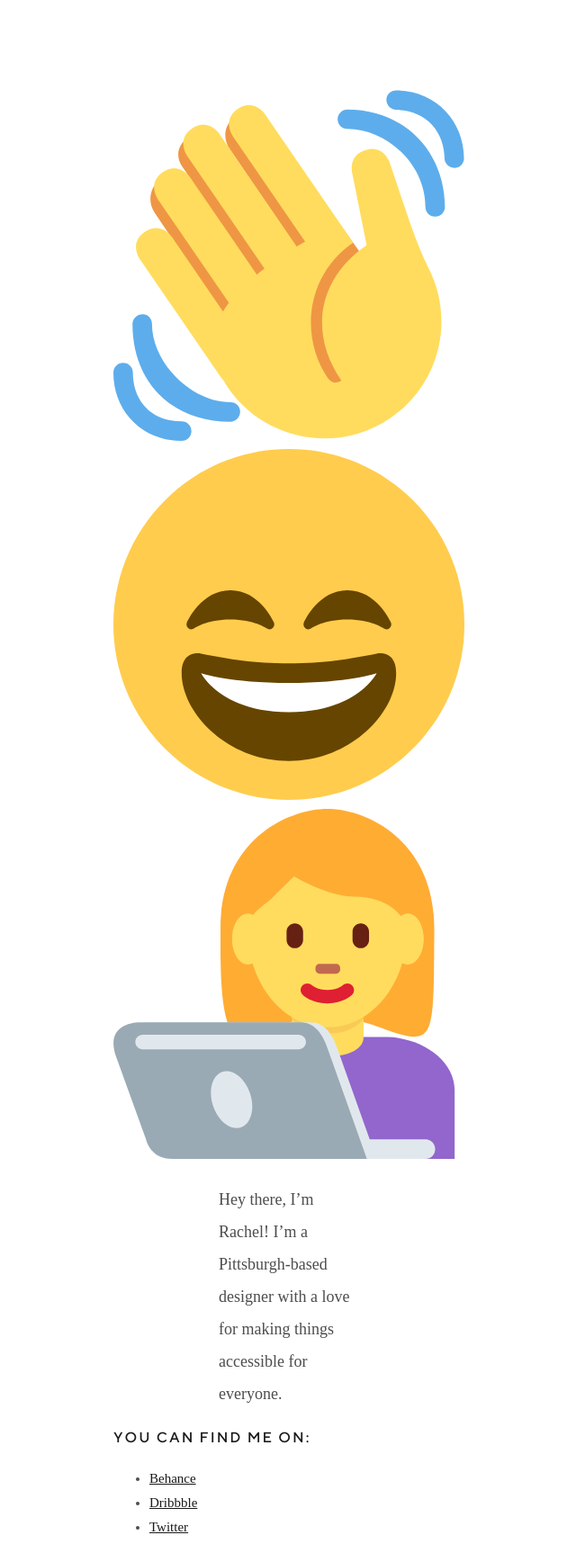
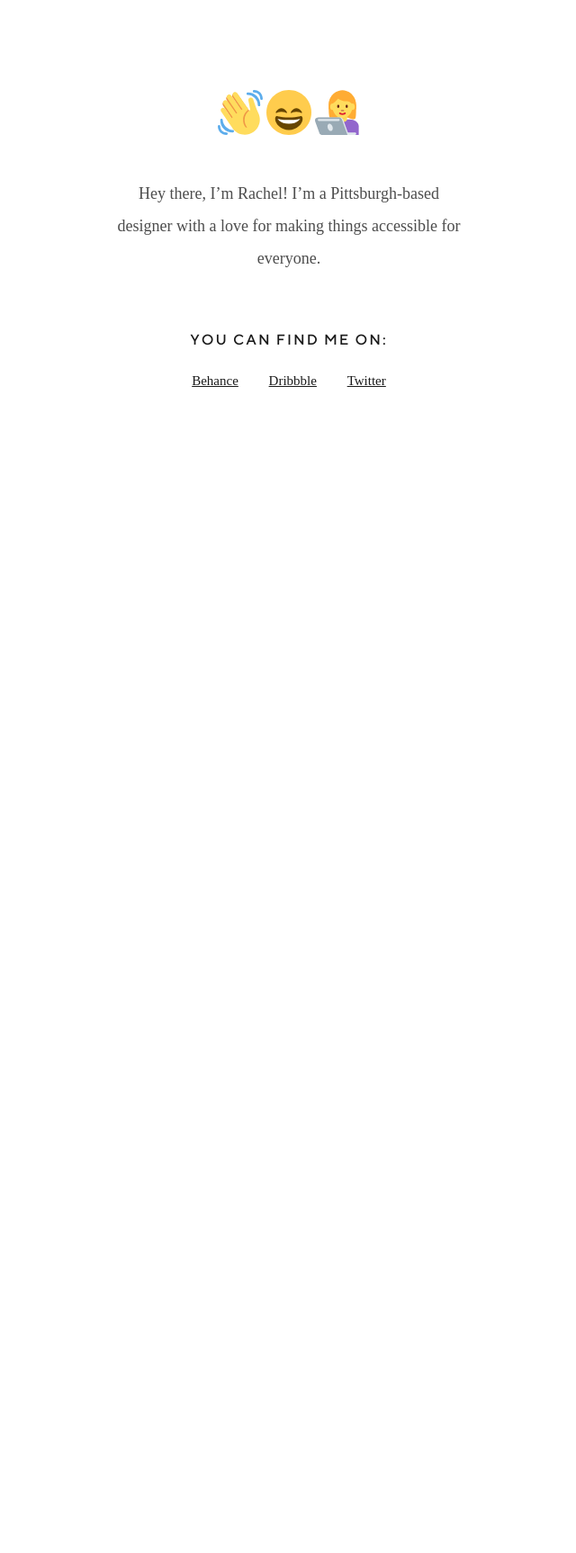
Before and after one commit to rachelmcgrane/rachelmcgrane.github.io, a Jekyll site: the page built from index.html, in a window 1280 px wide. Shown: the whole page at 90% size, without its empty margins (319-959 px from the left). Built offline with Jekyll 4.4.1, drawn with Linux system fonts in a browser that asks for light colours; some web fonts are replaced; after the commit the page ends 900 px from its top, so only the background shows below that.

Commit message:
Moved intro into modules folder and created find file

```diff
--- a/_sass/contexts/_header.scss
+++ /dev/null
@@ -1,15 +0,0 @@
-.header {
-  display: flex;
-  justify-content: space-between;
-  align-items: center;
-
-  &__logo-wrapper,
-  &__logo-image {
-    height: 20px;
-    width: auto;
-
-    @include breakpoint(630px) {
-      height: 25px;
-    }
-  }
-}
--- a/_sass/contexts/_intro.scss
+++ /dev/null
@@ -1,26 +0,0 @@
-.intro {
-  &__text {
-    line-height: 2;
-
-    @media screen and (min-width: 450px) {
-      width: 60%;
-      flex-shrink: 0;
-      margin-left: auto;
-      margin-right: auto;
-    }
-
-    @include breakpoint(630px) {
-      font-size: 1.125rem;
-      line-height: 2;
-      width: 50%;
-    }
-
-    @include breakpoint(1050px) {
-      font-size: 1.125rem;
-    }
-
-    @include breakpoint(1150px) {
-      width: 40%;
-    }
-  }
-}
--- /dev/null
+++ b/_sass/modules/_find.scss
@@ -0,0 +1,20 @@
+.find-me {
+  margin-top: 60px;
+  text-align: center;
+}
+
+.find-me__sites {
+  margin: 0;
+  padding: 0;
+
+  li {
+    display: inline-block;
+    padding: 0 10px;
+  }
+
+  a {
+    display: inline-block;
+    padding-left: 5px;
+    padding-right: 5px;
+  }
+}
--- /dev/null
+++ b/_sass/modules/_intro.scss
@@ -0,0 +1,26 @@
+.intro {
+  &__emojis {
+    text-align: center;
+
+    @include breakpoint(630px) {
+      padding-bottom: 20px;
+    }
+
+    img {
+      height: 35px;
+
+      @include breakpoint(630px) {
+        height: 50px;
+      }
+    }
+  }
+
+  &__text {
+    line-height: 2;
+    text-align: center;
+
+    @include breakpoint(630px) {
+      font-size: 1.125rem;
+    }
+  }
+}
--- a/assets/stylesheets/main.scss
+++ b/assets/stylesheets/main.scss
@@ -8,5 +8,5 @@
 
 @import "globals/base";
 
-@import "contexts/header";
-@import "contexts/intro";
+@import "modules/intro";
+@import "modules/find";
```
